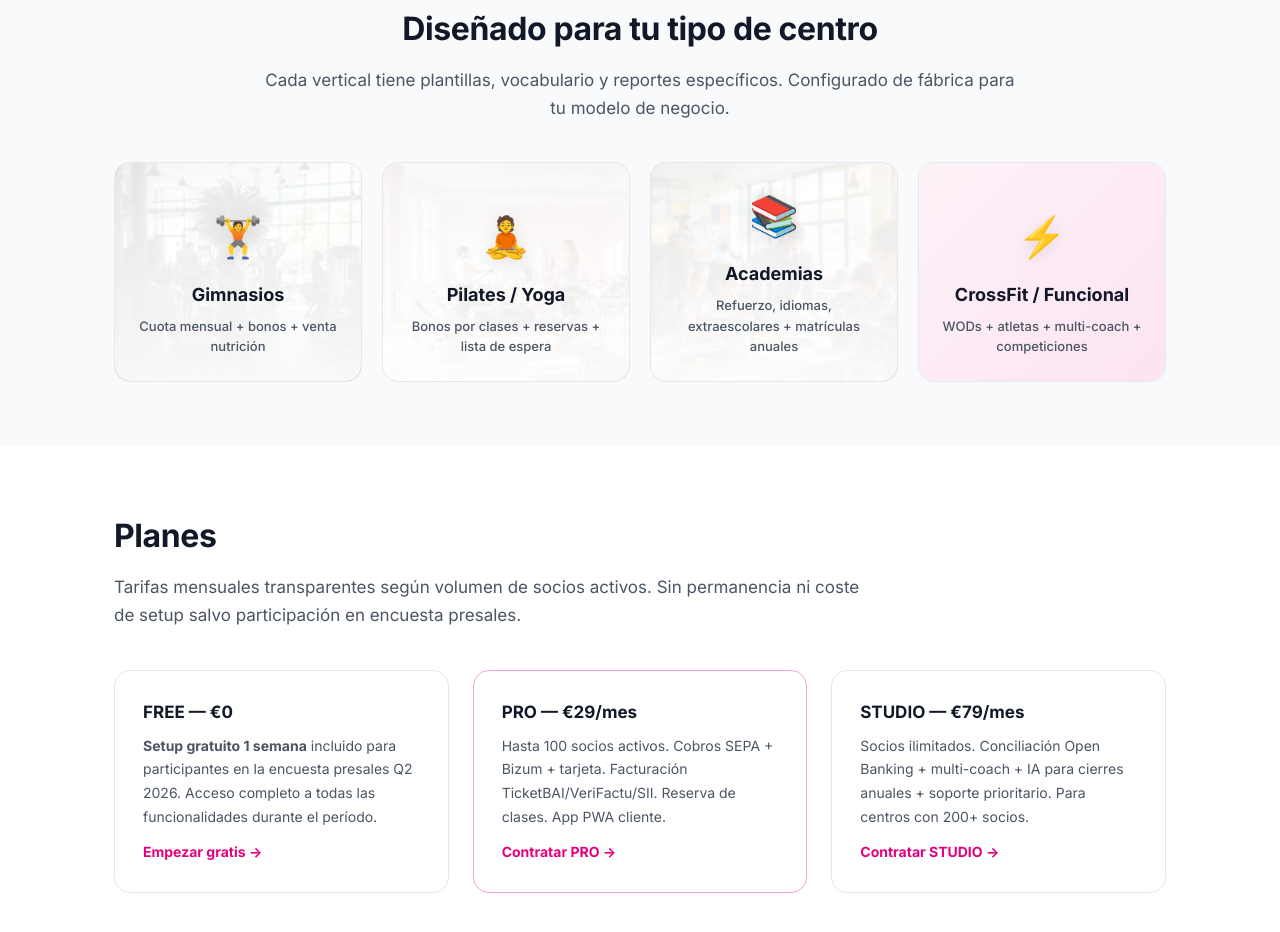
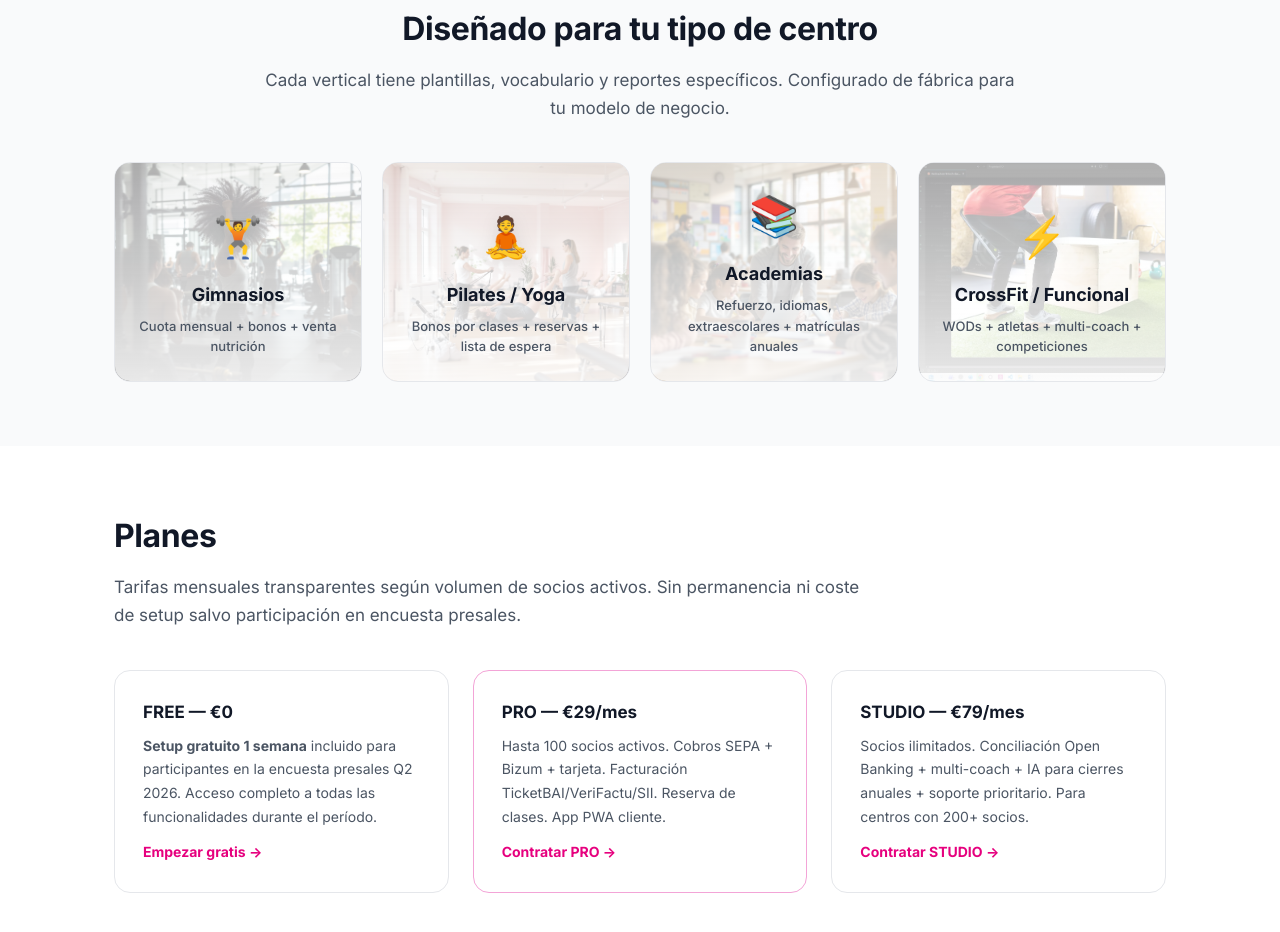
Before and after one commit to rhflip/frontPGFit, a website: page pgfit-v4.html in a window 1280 px wide. Shown: the part 2113-3045 px from the top of the page. Drawn offline with Linux system fonts and the light colour scheme.

Commit message:
feat(pgfit-v4): crossfit-v2 image + opacity 0.62 (menos tenue) · 4/4 vertical cards con imagenes
Presidente 2026-07-07 iter 3:
- CrossFit/Funcional card ahora con imagen real (docs/seed desarrollo/gym/crossfit.png)
  convertida a crossfit-v2.webp 180KB + crossfit-v2.jpg 369KB
- Placeholder gradient pink eliminado
- Opacity .bg-img aumentada 0.38 → 0.62 (imagen se ve claramente)
- Overlay white top-bottom 72-92% → 45-85% (deja pasar más color)

4/4 vertical cards con imagen real:
- Gimnasios: gym-v2.webp (Supabase CDN)
- Pilates/Yoga: pilates-v2.webp (Supabase CDN)
- Academias: academia-v2.webp (Supabase CDN)
- CrossFit/Funcional: crossfit-v2.webp (docs/seed local)

```diff
--- a/pgfit-v4.html
+++ b/pgfit-v4.html
@@ -198,11 +198,11 @@
       }
       .vertical-card .bg-img {
         position: absolute; inset: 0; z-index: -2; object-fit: cover; width: 100%; height: 100%;
-        opacity: 0.38;
+        opacity: 0.62;
       }
       .vertical-card::before {
         content: ''; position: absolute; inset: 0; z-index: -1;
-        background: linear-gradient(180deg, rgba(255,255,255,0.72) 0%, rgba(255,255,255,0.92) 100%);
+        background: linear-gradient(180deg, rgba(255,255,255,0.45) 0%, rgba(255,255,255,0.85) 100%);
       }
       .vertical-card.placeholder::before { background: linear-gradient(135deg, var(--pg-tint) 0%, var(--pg-tint-strong) 100%); }
       .vertical-card .emoji { font-size: 40px; display: block; margin-bottom: 12px; filter: drop-shadow(0 4px 8px rgba(0,0,0,0.10)); }
@@ -412,7 +412,11 @@
             <h4>Academias</h4>
             <p>Refuerzo, idiomas, extraescolares + matrículas anuales</p>
           </div>
-          <div class="vertical-card placeholder">
+          <div class="vertical-card">
+            <picture>
+              <source type="image/webp" srcset="/assets/verticals/crossfit-v2.webp" />
+              <img src="/assets/verticals/crossfit-v2.jpg" alt="" class="bg-img" loading="lazy" decoding="async" />
+            </picture>
             <span class="emoji">⚡</span>
             <h4>CrossFit / Funcional</h4>
             <p>WODs + atletas + multi-coach + competiciones</p>
```
Also changed, not shown: assets/verticals/crossfit-v2.jpg (added), assets/verticals/crossfit-v2.webp (added).
